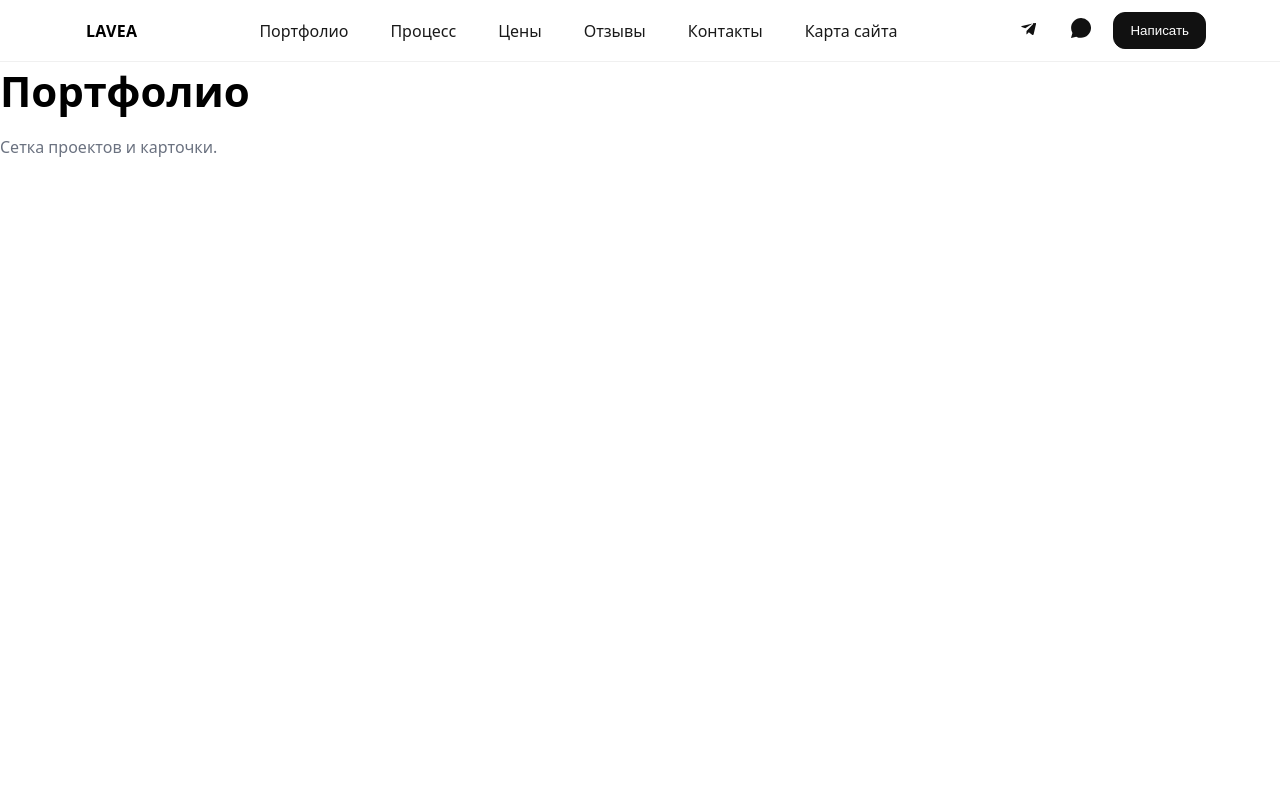
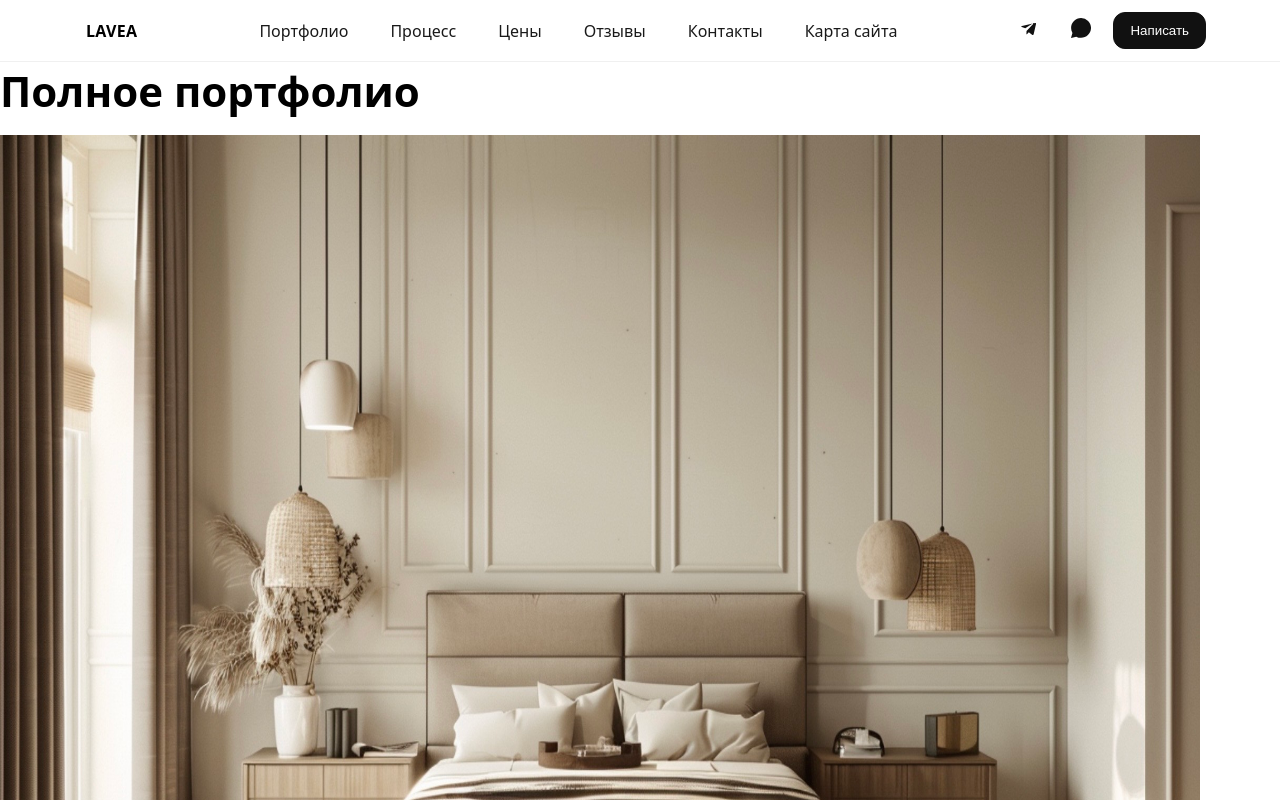
Before and after one commit to ankakisis-cloud/lavea-site, a Next.js app: page /portfolio in a window 1280 px wide. Shown: the top 800 px of the page. Built offline with nearby package versions, Linux system fonts and the light colour scheme.

Commit message:
Update page.js

```diff
--- a/app/portfolio/page.js
+++ b/app/portfolio/page.js
@@ -1 +1,37 @@
-export default function Page(){return (<div><h1>Портфолио</h1><p>Сетка проектов и карточки.</p></div>)}
+import Image from "next/image";
+
+export const metadata = {
+  title: "Портфолио — LAVEA",
+  description: "Полное портфолио студии дизайна интерьера LAVEA.",
+};
+
+const images = [
+  "/IMG_9728.jpg",
+  "/IMG_9735.jpg",
+  "/IMG_9737.jpg",
+  "/IMG_9747.jpg",
+  "/IMG_9751.jpg",
+  "/IMG_9755.jpg",
+];
+
+export default function PortfolioPage() {
+  return (
+    <main className="mx-auto max-w-7xl px-4 sm:px-6 lg:px-8 py-16">
+      <h1 className="text-3xl md:text-4xl font-semibold tracking-tight mb-8">Полное портфолио</h1>
+
+      <div className="grid grid-cols-1 sm:grid-cols-2 lg:grid-cols-3 gap-4 md:gap-6">
+        {images.map((src, i) => (
+          <div key={i} className="relative overflow-hidden rounded-2xl shadow-sm">
+            <Image
+              src={src}
+              alt={`Проект ${i + 1}`}
+              width={1200}
+              height={900}
+              className="h-full w-full object-cover"
+            />
+          </div>
+        ))}
+      </div>
+    </main>
+  );
+}
```
